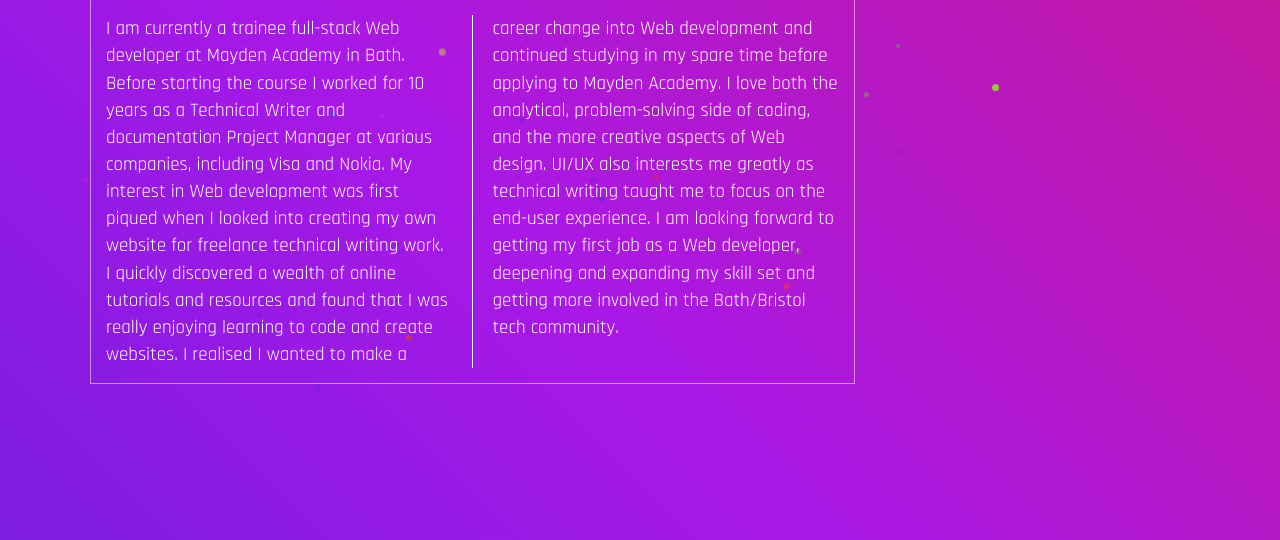
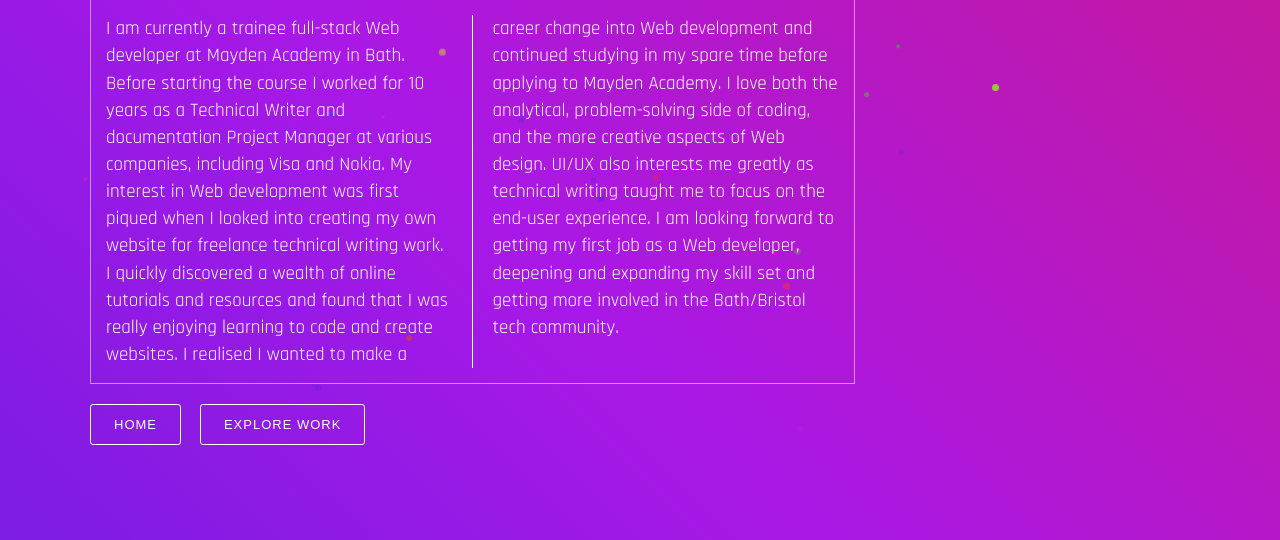
Before and after one commit to obwansan/mayden-portfolio, a PHP site: page /profile.php in a window 1280 px wide. Shown: the part 270-810 px from the top of the page. Run offline with PHP 8.4, Linux system fonts and the light colour scheme; data comes from the database, SQL or seed files in the repository; data that the repository does not hold is empty; some web fonts are replaced.

Commit message:
added big buttons to profile page

```diff
--- a/css/styles.css
+++ b/css/styles.css
@@ -167,7 +167,6 @@ Home page
     margin-right: 15px;
     transition: background-color 0.3s ease, color 0.3s ease;
     letter-spacing: 1px;
-    /*box-shadow: 1px 1px 3px black;*/
 }
 
 .homeBtn:hover {
@@ -214,6 +213,11 @@ Profile page
     margin-right: 20px;
     margin-bottom: 20px;
     float: left;
+}
+
+.profileBigLinkBtns {
+    margin-top: 30px;
+    margin-bottom: 40px;
 }
 
 .icons {
--- a/profile.php
+++ b/profile.php
@@ -75,17 +75,13 @@ $db->setAttribute(PDO::ATTR_DEFAULT_FETCH_MODE, PDO::FETCH_ASSOC);
         <div class="row">
             <div class="profileTitle">Profile</div>
             <div class="profileTxt">
-<!--                <img class="profileImage" src="images/me-photo.jpg" alt="photo-of-kevin-obrien">-->
                 <?php echo $profileTextString; ?>
             </div>
         </div>
-<!--        <div class="row">-->
-<!--            <div class="socMedBtnContainer">-->
-<!--                <a href="#"><img class="socMedBtn" src="images/linkedIn-logo.png"></a>-->
-<!--                <a href="#"><img class="socMedBtn" src="images/facebook-logo.png"></a>-->
-<!--                <a href="#"><img class="socMedBtn" src="images/twitter-logo.svg"></a>-->
-<!--            </div>-->
-<!--        </div>-->
+        <div class="row profileBigLinkBtns">
+            <a class="homeBtn" href="index.php">Home</a>
+            <a class="homeBtn" href="portfolio.php">Explore work</a>
+        </div>
     </div>
 
 <!-- Particles animation -->
```
